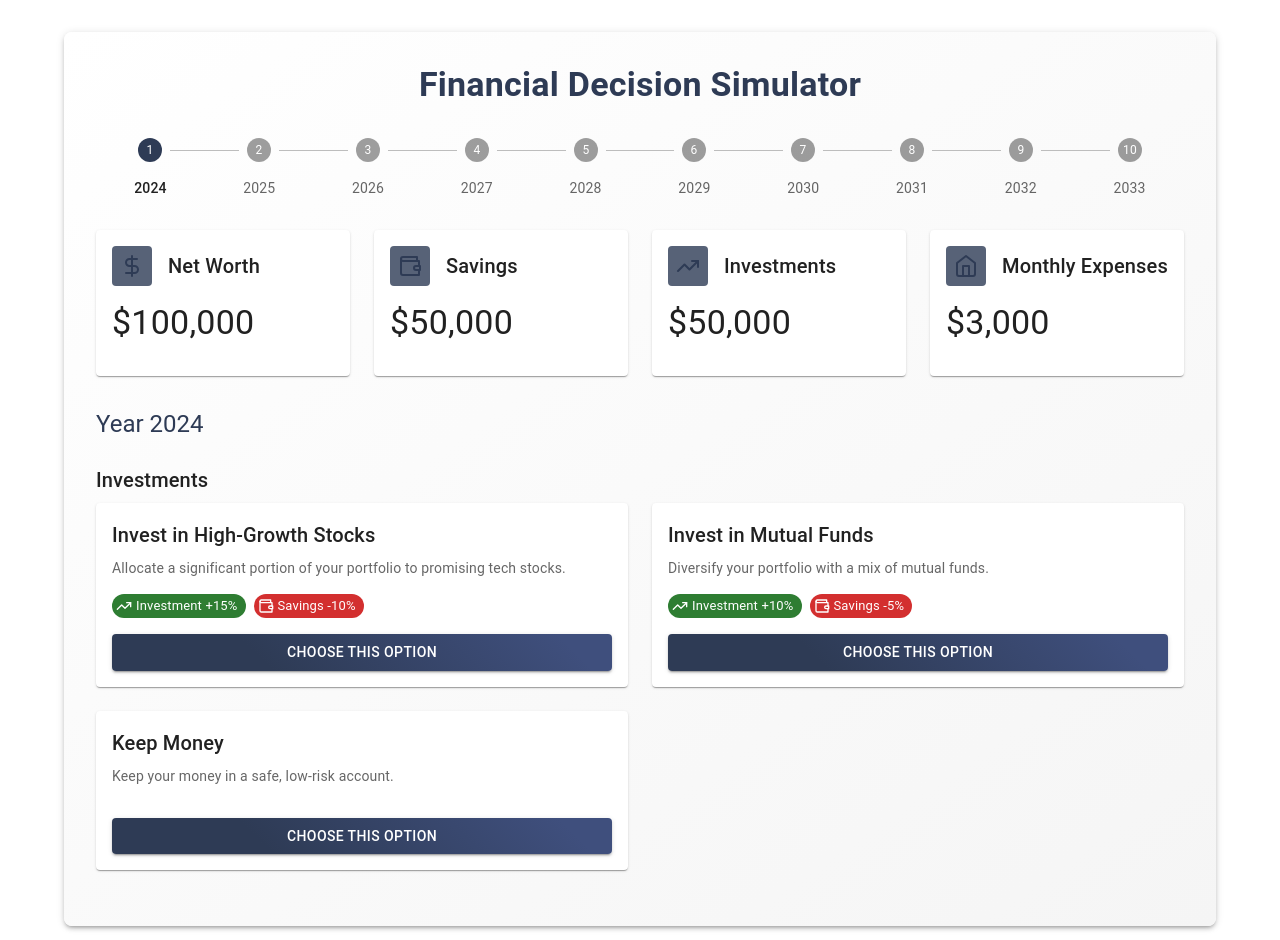
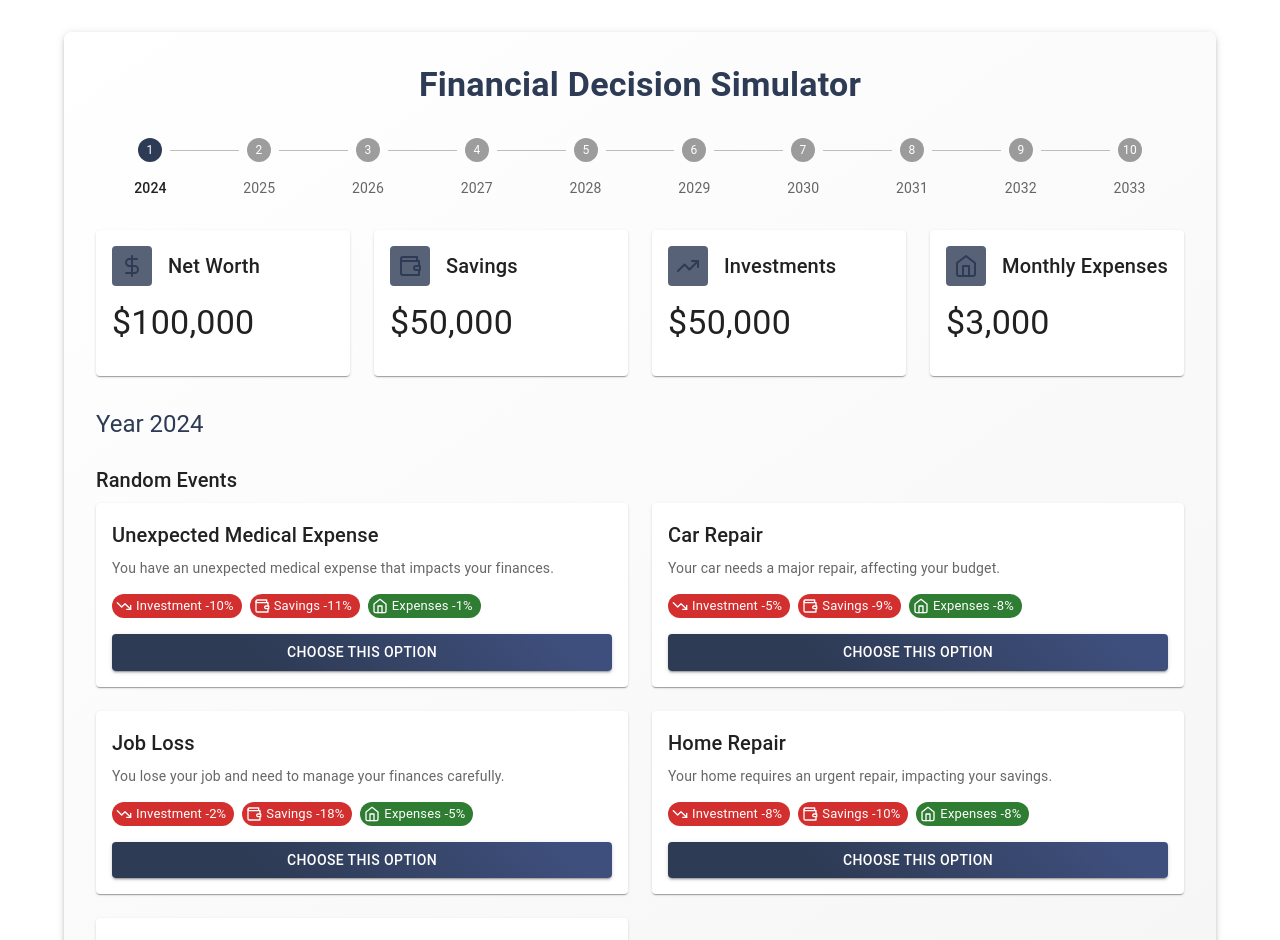
Before and after one commit to MARYANNE67/team3_SecComp, a React (Vite) app: page / in a window 1280 px wide. Shown: the top 940 px of the page. Built offline with nearby package versions, Linux system fonts and the light colour scheme.

Commit message:
add random event

```diff
--- a/src/components/Simulator.tsx
+++ b/src/components/Simulator.tsx
@@ -148,6 +148,59 @@ const mockScenarios: ScenarioOption[] = [
   },
 ];
 
+const randomScenarios: ScenarioOption[] = [
+  {
+    id: 'unexpected-expense',
+    title: 'Unexpected Medical Expense',
+    description: 'You have an unexpected medical expense that impacts your finances.',
+    impact: {
+      investments: Math.floor(Math.random() * -10),
+      savings: Math.floor(Math.random() * -20),
+      expenses: Math.floor(Math.random() * -15),
+    },
+  },
+  {
+    id: 'car-repair',
+    title: 'Car Repair',
+    description: 'Your car needs a major repair, affecting your budget.',
+    impact: {
+      investments: Math.floor(Math.random() * -5),
+      savings: Math.floor(Math.random() * -10),
+      expenses: Math.floor(Math.random() * -10),
+    },
+  },
+  {
+    id: 'job-loss',
+    title: 'Job Loss',
+    description: 'You lose your job and need to manage your finances carefully.',
+    impact: {
+      investments: Math.floor(Math.random() * -15),
+      savings: Math.floor(Math.random() * -30),
+      expenses: Math.floor(Math.random() * -20),
+    },
+  },
+  {
+    id: 'home-repair',
+    title: 'Home Repair',
+    description: 'Your home requires an urgent repair, impacting your savings.',
+    impact: {
+      investments: Math.floor(Math.random() * -10),
+      savings: Math.floor(Math.random() * -20),
+      expenses: Math.floor(Math.random() * -15),
+    },
+  },
+  {
+    id: 'market-downturn',
+    title: 'Market Downturn',
+    description: 'A market downturn affects your investments negatively.',
+    impact: {
+      investments: Math.floor(Math.random() * -20),
+      savings: Math.floor(Math.random() * -10),
+      expenses: 0,
+    },
+  },
+];
+
 const categorizedScenarios = {
   investments: mockScenarios.filter(scenario => scenario.id.includes('invest')),
   housing: mockScenarios.filter(scenario => scenario.id.includes('house') || scenario.id.includes('rent')),
@@ -157,6 +210,7 @@ const categorizedScenarios = {
 
 export default function Simulator() {
   const [simulationState, setSimulationState] = useState<SimulationState>(initialState);
+  const [selectedRandom, setSelectedRandom] = useState(false);
   const [selectedInvestment, setSelectedInvestment] = useState(false);
   const [selectedHousing, setSelectedHousing] = useState(false);
   const [selectedExpense, setSelectedExpense] = useState(false);
@@ -165,7 +219,6 @@ export default function Simulator() {
   const [isComplete, setIsComplete] = useState(false);
 
   const handleScenarioSelect = (option: ScenarioOption) => {
-
       if (option.id.includes('invest')) {
         setSelectedInvestment(true);
         const newState = calculationLogic(option);
@@ -217,6 +270,7 @@ export default function Simulator() {
     setSelectedInvestment(false);
     setSelectedExpense(false);
     setSelectedSaving(false);
+    setSelectedRandom(false);
 
     setSimulationState(newState);
   };
@@ -275,7 +329,25 @@ export default function Simulator() {
                   Year {simulationState.currentYear}
                   </Typography>
 
-                  {!selectedInvestment &&
+                  {!selectedRandom && (
+                      <Box sx={{ mb: 3 }}>
+                        <Typography variant="h6" gutterBottom>
+                          Random Events
+                        </Typography>
+                        <ScenarioStep
+                          year={simulationState.currentYear}
+                          options={randomScenarios}
+                          onSelect={(option) => {
+                            const newState = calculationLogic(option);
+                            setSimulationState(newState);
+                            setSelectedRandom(true);
+                          }}
+                        />
+                      </Box>
+                    )
+                  }
+
+                  {!selectedInvestment && selectedRandom && (
                   <Box sx={{ mb: 3 }}>
                     <Typography variant="h6" gutterBottom>
                       Investments
@@ -285,9 +357,9 @@ export default function Simulator() {
                       options={categorizedScenarios.investments}
                       onSelect={handleScenarioSelect}
                     />
-                  </Box> }
+                  </Box> )}
 
-                  {selectedInvestment && !selectedHousing && (
+                  {selectedRandom && selectedInvestment && !selectedHousing && (
                   <Box sx={{ mb: 3 }}>
                     <Typography variant="h6" gutterBottom>
                       Housing
@@ -299,7 +371,7 @@ export default function Simulator() {
                     />
                   </Box> )}
 
-                {selectedInvestment && selectedHousing && !selectedExpense && (
+                {selectedRandom && selectedInvestment && selectedHousing && !selectedExpense && (
                   <Box sx={{ mb: 3 }}>
                     <Typography variant="h6" gutterBottom>
                       Expenses
@@ -312,7 +384,7 @@ export default function Simulator() {
                   </Box>)
                 }
 
-                {selectedInvestment && selectedHousing && selectedExpense && !selectedSaving && (
+                {selectedRandom && selectedInvestment && selectedHousing && selectedExpense && !selectedSaving && (
                   <Box sx={{ mb: 3 }}>
                     <Typography variant="h6" gutterBottom>
                       Reducing Savings
```
